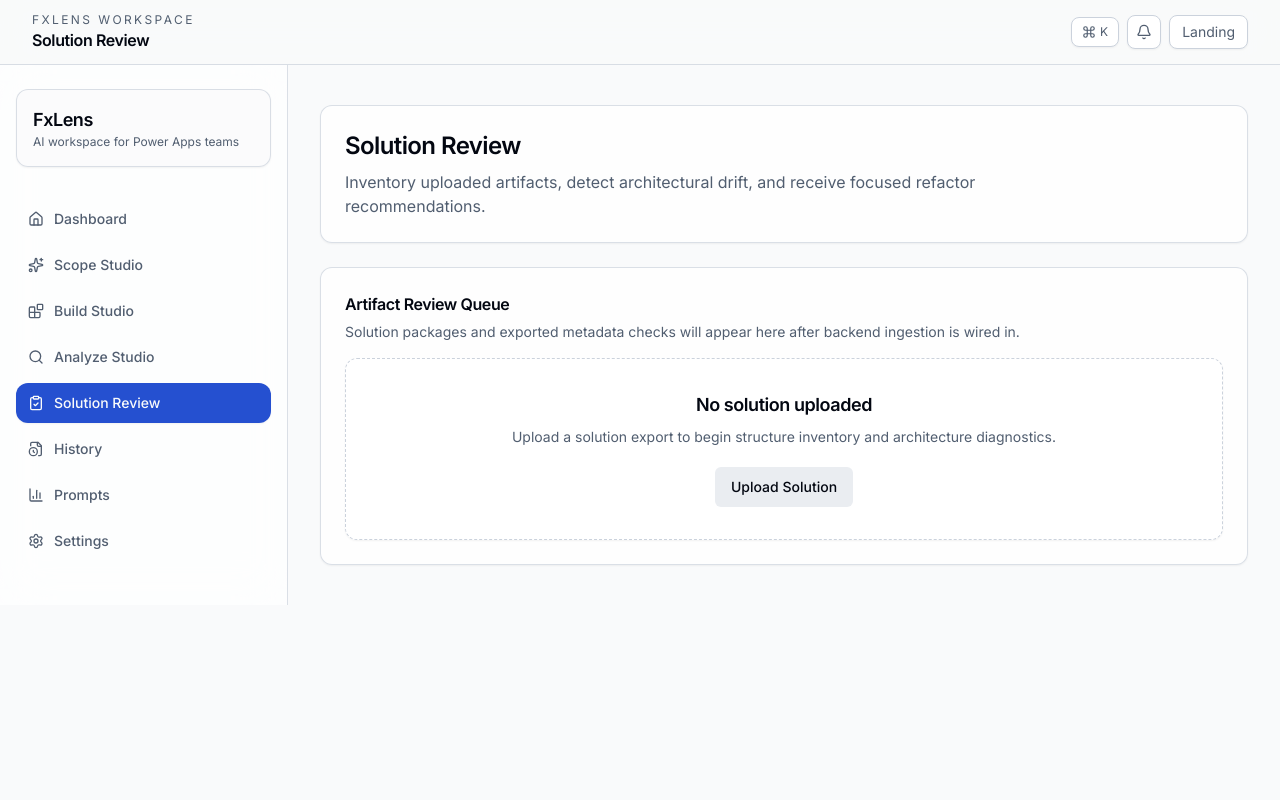
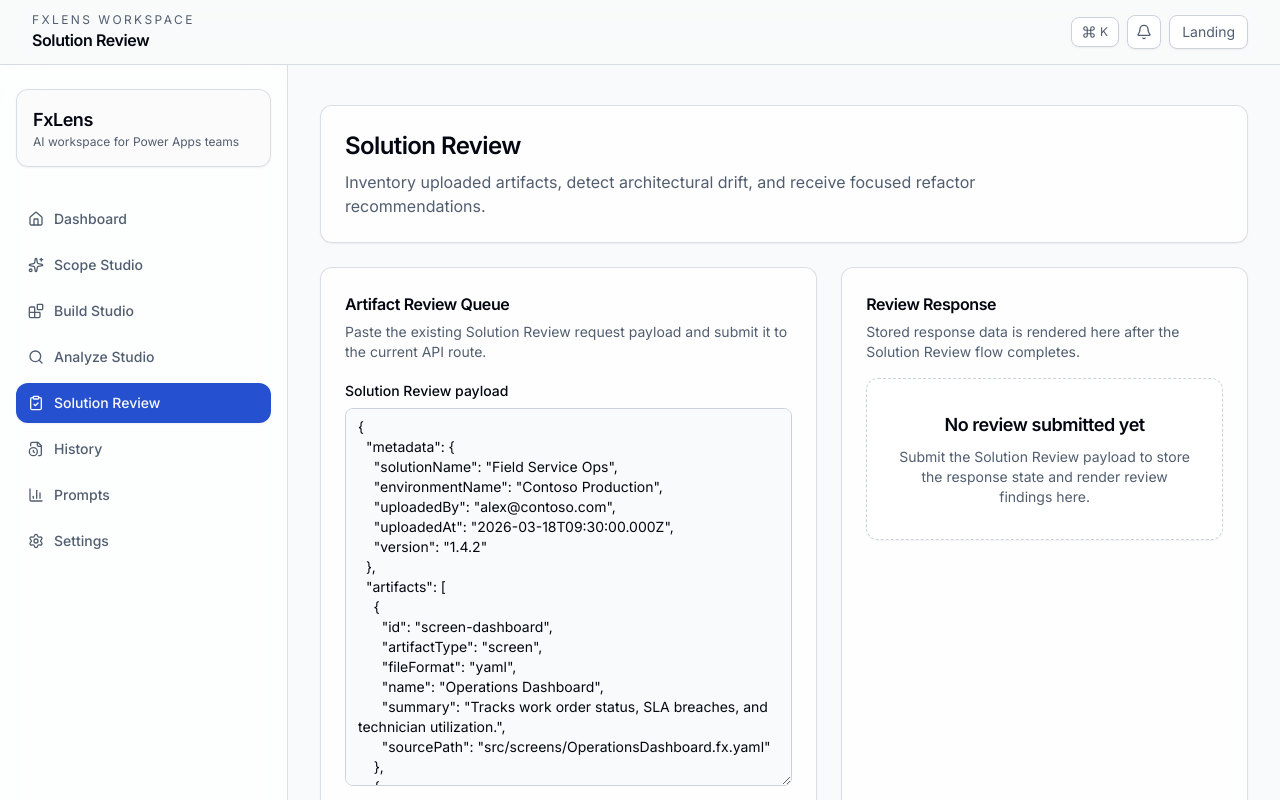
Before and after one commit to FlintstoneSEO/FxLens, a Next.js app: page /solution-review in a window 1280 px wide. Shown: the top 800 px of the page. Built offline with nearby package versions, Linux system fonts and the light colour scheme.

Commit message:
Wire solution review submit flow

```diff
--- a/app/(app)/solution-review/page.tsx
+++ b/app/(app)/solution-review/page.tsx
@@ -1,25 +1,212 @@
+"use client";
+
+import { useMemo, useState } from "react";
+
 import { PageContainer } from "@/components/layout/page-container";
-import { EmptyState } from "@/components/ui/empty-state";
+import { Button } from "@/components/ui/button";
 import { PageHeader } from "@/components/ui/page-header";
 import { SectionCard } from "@/components/ui/section-card";
+import { SeverityBadge } from "@/components/ui/severity-badge";
+import { FormTextareaField } from "@/components/workspace/form-textarea-field";
+import { PerformanceRecommendationCard } from "@/components/workspace/result-cards";
+import type { SolutionReviewRequest, SolutionReviewResponse } from "@/lib/contracts/workspace";
+
+const initialReviewInput = JSON.stringify(
+  {
+    metadata: {
+      solutionName: "Field Service Ops",
+      environmentName: "Contoso Production",
+      uploadedBy: "alex@contoso.com",
+      uploadedAt: "2026-03-18T09:30:00.000Z",
+      version: "1.4.2"
+    },
+    artifacts: [
+      {
+        id: "screen-dashboard",
+        artifactType: "screen",
+        fileFormat: "yaml",
+        name: "Operations Dashboard",
+        summary: "Tracks work order status, SLA breaches, and technician utilization.",
+        sourcePath: "src/screens/OperationsDashboard.fx.yaml"
+      },
+      {
+        id: "formula-priority",
+        artifactType: "formula",
+        fileFormat: "txt",
+        name: "Priority Escalation Logic",
+        summary: "Assigns escalation flags for overdue high-priority work orders.",
+        sourcePath: "src/formulas/PriorityEscalation.txt"
+      }
+    ]
+  },
+  null,
+  2
+);
 
 export default function SolutionReviewPage() {
+  const [reviewInput, setReviewInput] = useState(initialReviewInput);
+  const [result, setResult] = useState<SolutionReviewResponse | null>(null);
+  const [errorMessage, setErrorMessage] = useState<string | null>(null);
+  const [isSubmitting, setIsSubmitting] = useState(false);
+
+  const isSubmitDisabled = isSubmitting || reviewInput.trim().length === 0;
+
+  const inventoryCountLabel = useMemo(() => {
+    if (!result) {
+      return null;
+    }
+
+    return `${result.performanceRecommendations.length} performance recommendation${
+      result.performanceRecommendations.length === 1 ? "" : "s"
+    } returned`;
+  }, [result]);
+
+  const handleSubmit = async (event: React.FormEvent<HTMLFormElement>) => {
+    event.preventDefault();
+    setErrorMessage(null);
+    setResult(null);
+
+    let payload: SolutionReviewRequest;
+
+    try {
+      payload = JSON.parse(reviewInput) as SolutionReviewRequest;
+    } catch {
+      setErrorMessage("Review input must be valid JSON before submitting.");
+      return;
+    }
+
+    setIsSubmitting(true);
+
+    try {
+      const response = await fetch("/api/solution-review", {
+        method: "POST",
+        headers: {
+          "Content-Type": "application/json"
+        },
+        body: JSON.stringify(payload)
+      });
+
+      const responseBody = (await response.json()) as SolutionReviewResponse | {
+        error?: { message?: string };
+      };
+
+      if (!response.ok) {
+        const message = "error" in responseBody ? responseBody.error?.message : undefined;
+        setErrorMessage(message ?? "Solution review submission failed.");
+        return;
+      }
+
+      setResult(responseBody as SolutionReviewResponse);
+    } catch {
+      setErrorMessage("Solution review request could not be completed. Please try again.");
+    } finally {
+      setIsSubmitting(false);
+    }
+  };
+
   return (
     <PageContainer>
       <PageHeader
         title="Solution Review"
         description="Inventory uploaded artifacts, detect architectural drift, and receive focused refactor recommendations."
       />
-      <SectionCard
-        title="Artifact Review Queue"
-        description="Solution packages and exported metadata checks will appear here after backend ingestion is wired in."
-      >
-        <EmptyState
-          title="No solution uploaded"
-          description="Upload a solution export to begin structure inventory and architecture diagnostics."
-          actionLabel="Upload Solution"
-        />
-      </SectionCard>
+
+      <div className="grid gap-6 lg:grid-cols-[minmax(0,1.1fr)_minmax(0,0.9fr)]">
+        <SectionCard
+          title="Artifact Review Queue"
+          description="Paste the existing Solution Review request payload and submit it to the current API route."
+        >
+          <form className="space-y-4" onSubmit={handleSubmit}>
+            <FormTextareaField
+              label="Solution Review payload"
+              value={reviewInput}
+              rows={18}
+              placeholder="Paste Solution Review request JSON"
+              onChange={setReviewInput}
+            />
+
+            {errorMessage ? (
+              <div className="rounded-lg border border-rose-300/70 bg-rose-50 px-3 py-2 text-sm text-rose-700">
+                {errorMessage}
+              </div>
+            ) : null}
+
+            <div className="flex flex-wrap items-center gap-3">
+              <Button type="submit" disabled={isSubmitDisabled}>
+                {isSubmitting ? "Submitting Review..." : "Submit Solution Review"}
+              </Button>
+              <p className="text-sm text-muted-foreground">
+                {isSubmitting
+                  ? "Calling /api/solution-review and waiting for the response."
+                  : "Response data is stored locally after a successful submission for immediate review."}
+              </p>
+            </div>
+          </form>
+        </SectionCard>
+
+        <SectionCard
+          title="Review Response"
+          description="Stored response data is rendered here after the Solution Review flow completes."
+        >
+          {result ? (
+            <div className="space-y-5">
+              <div className="flex flex-wrap items-start justify-between gap-3 rounded-xl border border-border/70 bg-background/60 p-4">
+                <div className="space-y-2">
+                  <p className="text-sm font-medium text-foreground">{result.inventorySummary}</p>
+                  <p className="text-sm text-muted-foreground">Generated at {result.generatedAt}</p>
+                </div>
+                <div className="space-y-2 text-right">
+                  <SeverityBadge severity={result.riskLevel} />
+                  <p className="text-xs uppercase tracking-[0.16em] text-muted-foreground">{inventoryCountLabel}</p>
+                </div>
+              </div>
+
+              <div className="grid gap-5 xl:grid-cols-2">
+                <div className="space-y-3 rounded-xl border border-border/70 bg-background/60 p-4">
+                  <h3 className="text-sm font-semibold tracking-tight">Architectural Findings</h3>
+                  <ul className="space-y-2 text-sm text-muted-foreground">
+                    {result.architecturalFindings.map((finding) => (
+                      <li key={finding} className="list-inside list-disc">
+                        {finding}
+                      </li>
+                    ))}
+                  </ul>
+                </div>
+
+                <div className="space-y-3 rounded-xl border border-border/70 bg-background/60 p-4">
+                  <h3 className="text-sm font-semibold tracking-tight">Recommended Refactors</h3>
+                  <ul className="space-y-2 text-sm text-muted-foreground">
+                    {result.recommendedRefactors.map((refactor) => (
+                      <li key={refactor} className="list-inside list-disc">
+                        {refactor}
+                      </li>
+                    ))}
+                  </ul>
+                </div>
+              </div>
+
+              <div className="space-y-3">
+                <h3 className="text-sm font-semibold tracking-tight">Performance Recommendations</h3>
+                <div className="grid gap-4">
+                  {result.performanceRecommendations.map((recommendation) => (
+                    <PerformanceRecommendationCard
+                      key={recommendation.id}
+                      recommendation={recommendation}
+                    />
+                  ))}
+                </div>
+              </div>
+            </div>
+          ) : (
+            <div className="rounded-xl border border-dashed border-border bg-card/60 p-8 text-center shadow-sm">
+              <h3 className="text-lg font-semibold tracking-tight">No review submitted yet</h3>
+              <p className="mx-auto mt-2 max-w-xl text-sm text-muted-foreground">
+                Submit the Solution Review payload to store the response state and render review findings here.
+              </p>
+            </div>
+          )}
+        </SectionCard>
+      </div>
     </PageContainer>
   );
 }
```
